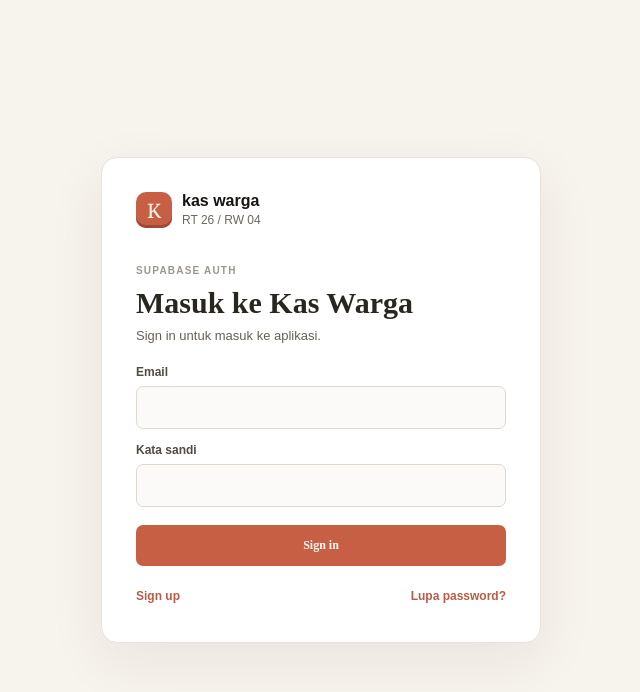
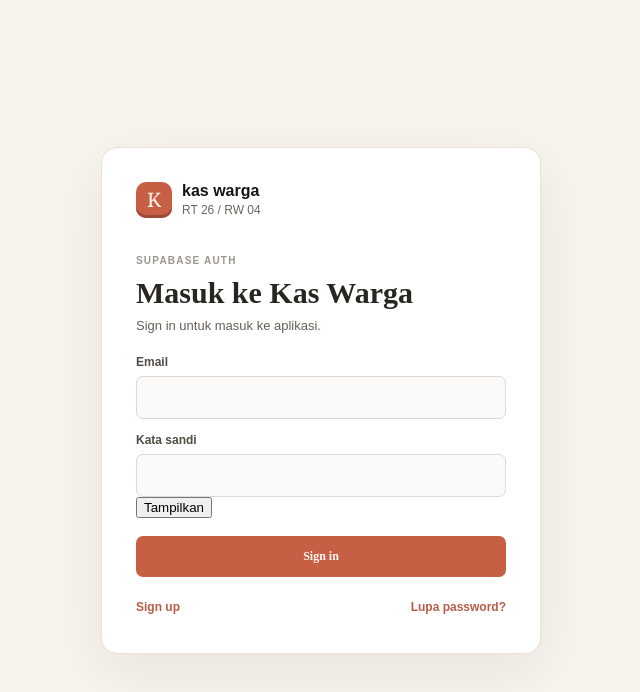
Before and after one commit to udinhilal/coba-kas-2, a React (Vite) app: page / in a window 1280 px wide. Shown: the top 692 px of the page, without its empty margins (319-959 px from the left). Built offline with nearby package versions, Linux system fonts and the light colour scheme; no server answers.

Commit message:
Update AuthGate.jsx

```diff
--- a/src/AuthGate.jsx
+++ b/src/AuthGate.jsx
@@ -9,6 +9,8 @@ export default function AuthGate({ children }) {
   const [email, setEmail] = useState("");
   const [password, setPassword] = useState("");
   const [confirmPassword, setConfirmPassword] = useState("");
+  const [showPassword, setShowPassword] = useState(false);
+  const [showConfirmPassword, setShowConfirmPassword] = useState(false);
   const [notice, setNotice] = useState("");
   const [busy, setBusy] = useState(false);
 
@@ -79,8 +81,8 @@ export default function AuthGate({ children }) {
     <form className="auth-form" onSubmit={submit}>
       {mode === "signup" && <label>Nama lengkap<input autoComplete="name" value={fullName} onChange={e => setFullName(e.target.value)} required /></label>}
       <label>Email<input type="email" autoComplete="email" value={email} onChange={e => setEmail(e.target.value)} required /></label>
-      {mode !== "reset" && <label>Kata sandi<input type="password" minLength={8} autoComplete={mode === "signin" ? "current-password" : "new-password"} value={password} onChange={e => setPassword(e.target.value)} required /></label>}
-      {mode === "signup" && <label>Ulangi kata sandi<input type="password" minLength={8} autoComplete="new-password" value={confirmPassword} onChange={e => setConfirmPassword(e.target.value)} required /></label>}
+      {mode !== "reset" && <label>Kata sandi<div className="auth-password-field"><input type={showPassword ? "text" : "password"} minLength={8} autoComplete={mode === "signin" ? "current-password" : "new-password"} value={password} onChange={e => setPassword(e.target.value)} required /><button className="auth-password-toggle" type="button" onClick={() => setShowPassword(value => !value)} aria-label={showPassword ? "Sembunyikan kata sandi" : "Tampilkan kata sandi"} aria-pressed={showPassword}>{showPassword ? "Sembunyikan" : "Tampilkan"}</button></div></label>}
+      {mode === "signup" && <label>Ulangi kata sandi<div className="auth-password-field"><input type={showConfirmPassword ? "text" : "password"} minLength={8} autoComplete="new-password" value={confirmPassword} onChange={e => setConfirmPassword(e.target.value)} required /><button className="auth-password-toggle" type="button" onClick={() => setShowConfirmPassword(value => !value)} aria-label={showConfirmPassword ? "Sembunyikan ulangi kata sandi" : "Tampilkan ulangi kata sandi"} aria-pressed={showConfirmPassword}>{showConfirmPassword ? "Sembunyikan" : "Tampilkan"}</button></div></label>}
       {notice && <p className="auth-message" role="status">{notice}</p>}
       <button className="primary-btn auth-submit" type="submit" disabled={busy}>{busy ? "Memproses…" : mode === "signin" ? "Sign in" : mode === "signup" ? "Sign up" : "Kirim tautan reset"}</button>
     </form>
```
